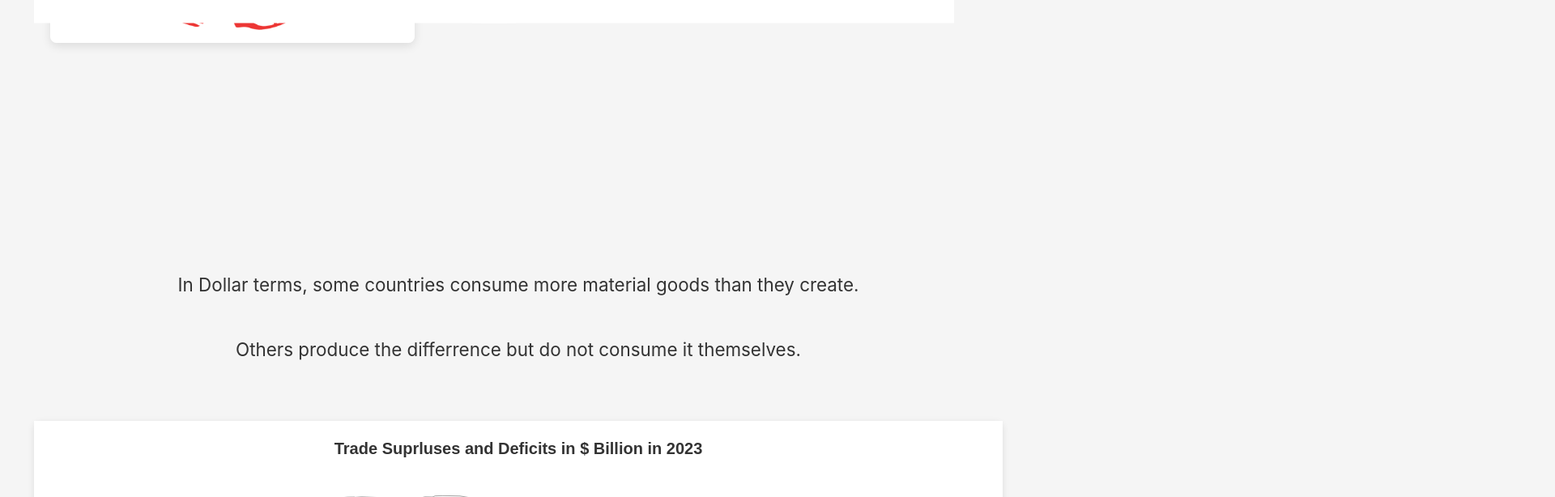
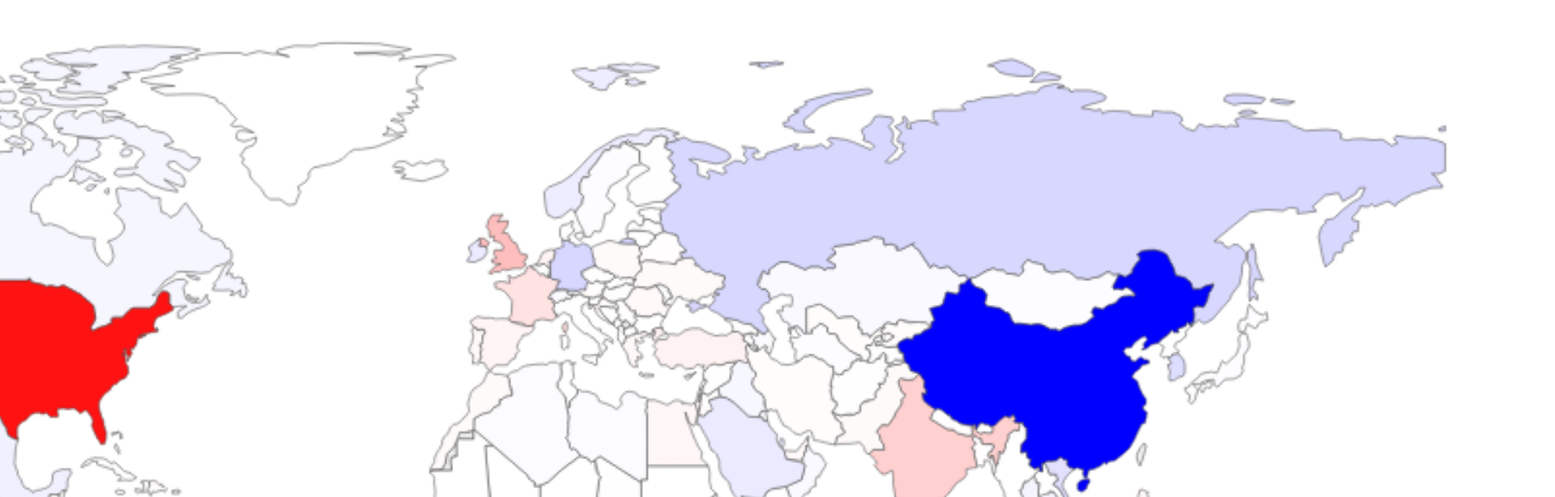
Before and after one commit to com-480-data-visualization/Team37, a React (Vite) app in the folder src/web/: page / in a window 1280 px wide. Shown: the part 3112-3726 px from the top of the page at 81% size, 1920 px wide, since content can reach past the window. Built offline with nearby package versions, Linux system fonts and the light colour scheme.

Commit message:
web/app.tsx: add zoomscroll
Signed-off-by: YuChen Qian <yuchenqian96@gmail.com>

```diff
--- a/src/web/App.tsx
+++ b/src/web/App.tsx
@@ -10,6 +10,7 @@ import { FoodSection } from './components/FoodSection';
 import {ScrollAnimationWrapper} from './components/ScrollAnimationWrapper'
 import { VerticalScrollSection } from './components/VerticalScrollSection';
 import { fullPageStyle } from './components/FullPageStyle';
+import { ZoomScroll } from './components/ZoomScroll'
 
 import {useEffect, useRef} from 'react';
 import { inView, animate} from 'framer-motion';
@@ -65,7 +66,7 @@ const App: React.FC = () => {
         </section>
         </ScrollAnimationWrapper>
 
-        <ScrollAnimationWrapper style={fullPageStyle}>
+        {/*<ScrollAnimationWrapper style={fullPageStyle}>
         <section>
           <p className="description-text"> In Dollar terms, some countries consume more material
             goods than they create.
@@ -76,7 +77,14 @@ const App: React.FC = () => {
           </p>
           <WorldTradeMap />
         </section>
+        </ScrollAnimationWrapper> */}
+
+        <ScrollAnimationWrapper style={fullPageStyle}>
+          <ZoomScroll items={[
+            { title: "In Dollar terms, some countries consume more material goods than they create. Others produce the differrence but do not consume it themselves.", content: <WorldTradeMap /> },
+          ]} />
         </ScrollAnimationWrapper>
+
 
         <ScrollAnimationWrapper style={fullPageStyle}>
         <section>
--- /dev/null
+++ b/src/web/components/ZoomScroll.tsx
@@ -0,0 +1,38 @@
+import React, { useRef } from 'react';
+import { motion } from 'framer-motion';
+import { useScroll, useTransform } from 'framer-motion';
+
+
+export const ZoomScroll = ({ items }) => {
+  const ref = useRef(null);
+  const { scrollYProgress } = useScroll({
+    target: ref,
+    offset: ["start start", "end end"]
+  });
+
+  const scale = useTransform(scrollYProgress, [0, 1], [1, 5]);
+  const opacity = useTransform(scrollYProgress, [0, 0.2, 0.8, 1], [1, 1, 0, 0]);
+
+  return (
+    <div ref={ref} style={{ height: `${items.length * 100}vh` }}>
+      {items.map((item, index) => (
+        <motion.div
+          key={index}
+          style={{
+            position: 'sticky',
+            top: 0,
+            height: '100vh',
+            scale,
+            opacity,
+            display: 'flex',
+            flexDirection: 'column',
+            justifyContent: 'center'
+          }}
+        >
+          <h2>{item.title}</h2>
+          {item.content}
+        </motion.div>
+      ))}
+    </div>
+  );
+};
```
